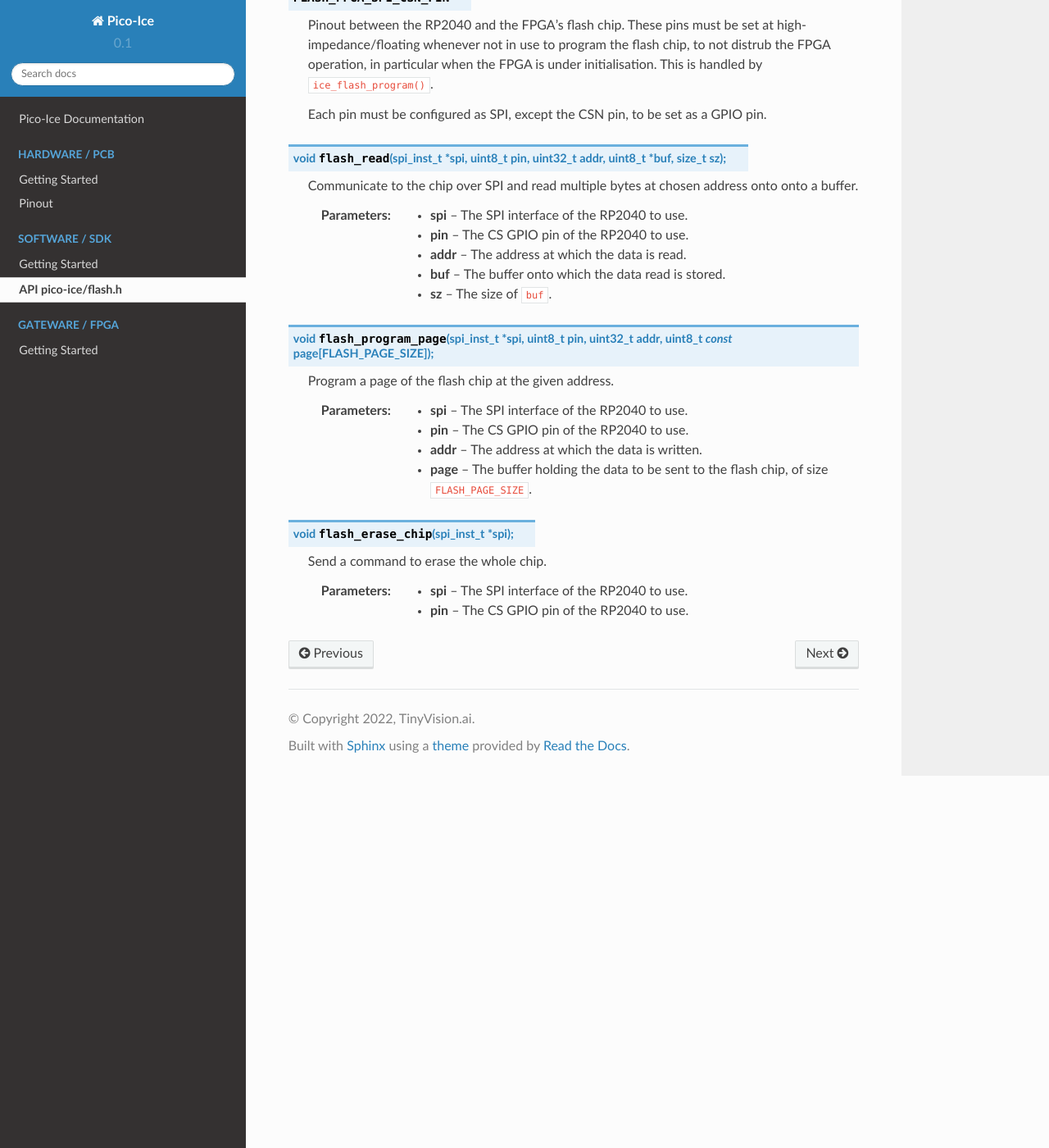
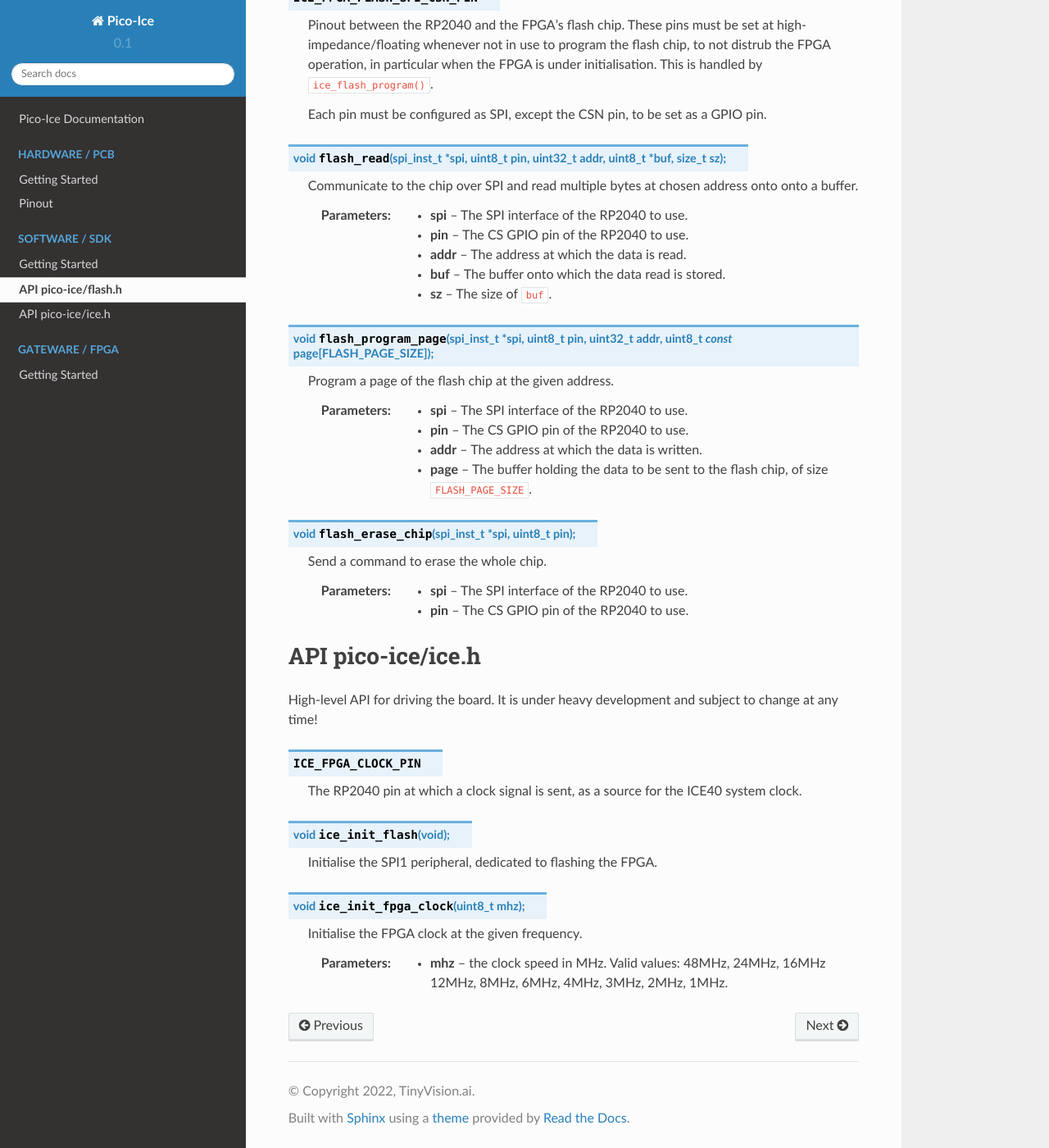
Before and after one commit to tinyvision-ai-inc/pico-ice, a Sphinx documentation site: the page built from Docs/source/software/sdk-c-api.rst, in a window 1280 px wide and 1400 px high, scrolled down 543 px. Shown: the whole window at 82% size. Built offline with Sphinx 7.4.7 and the Read the Docs theme 2.0.0, drawn with Linux system fonts in a browser that asks for light colours; some of the changed text lies outside the part shown.

Commit message:
Docs: add pico-ice/ice.h and document bugs that the user could encounter by using the SDK

```diff
--- a/Docs/source/software/sdk-c-api.rst
+++ b/Docs/source/software/sdk-c-api.rst
@@ -11,13 +11,13 @@
 
    The flash peripheral instance that is connected to the FGPA's flash chip.
 
-.. c:macro:: FLASH_FPGA_SPI_SCK_PIN
+.. c:macro:: ICE_FPGA_FLASH_SPI_SCK_PIN
 
-.. c:macro:: FLASH_FPGA_SPI_TX_PIN
+.. c:macro:: ICE_FPGA_FLASH_SPI_TX_PIN
 
-.. c:macro:: FLASH_FPGA_SPI_RX_PIN
+.. c:macro:: ICE_FPGA_FLASH_SPI_RX_PIN
 
-.. c:macro:: FLASH_FPGA_SPI_CSN_PIN
+.. c:macro:: ICE_FPGA_FLASH_SPI_CSN_PIN
 
    Pinout between the RP2040 and the FPGA's flash chip.
    These pins must be set at high-impedance/floating whenever not in use to program the flash chip,
@@ -45,9 +45,30 @@
    :param addr: The address at which the data is written.
    :param page: The buffer holding the data to be sent to the flash chip, of size ``FLASH_PAGE_SIZE``.
 
-.. c:function:: void flash_erase_chip(spi_inst_t *spi);
+.. c:function:: void flash_erase_chip(spi_inst_t *spi, uint8_t pin);
 
    Send a command to erase the whole chip.
 
    :param spi: The SPI interface of the RP2040 to use.
    :param pin: The CS GPIO pin of the RP2040 to use.
+
+------------------
+API pico-ice/ice.h
+------------------
+
+High-level API for driving the board.
+It is under heavy development and subject to change at any time!
+
+.. c:macro:: ICE_FPGA_CLOCK_PIN
+
+   The RP2040 pin at which a clock signal is sent, as a source for the ICE40 system clock.
+
+.. c:function:: void ice_init_flash(void);
+
+   Initialise the SPI1 peripheral, dedicated to flashing the FPGA.
+
+.. c:function:: void ice_init_fpga_clock(uint8_t mhz);
+
+   Initialise the FPGA clock at the given frequency.
+
+   :param mhz: the clock speed in MHz. Valid values: 48MHz, 24MHz, 16MHz 12MHz, 8MHz, 6MHz, 4MHz, 3MHz, 2MHz, 1MHz.
```
Also changed, not shown: Docs/source/software/getting-started.rst (+7 -1 lines).
